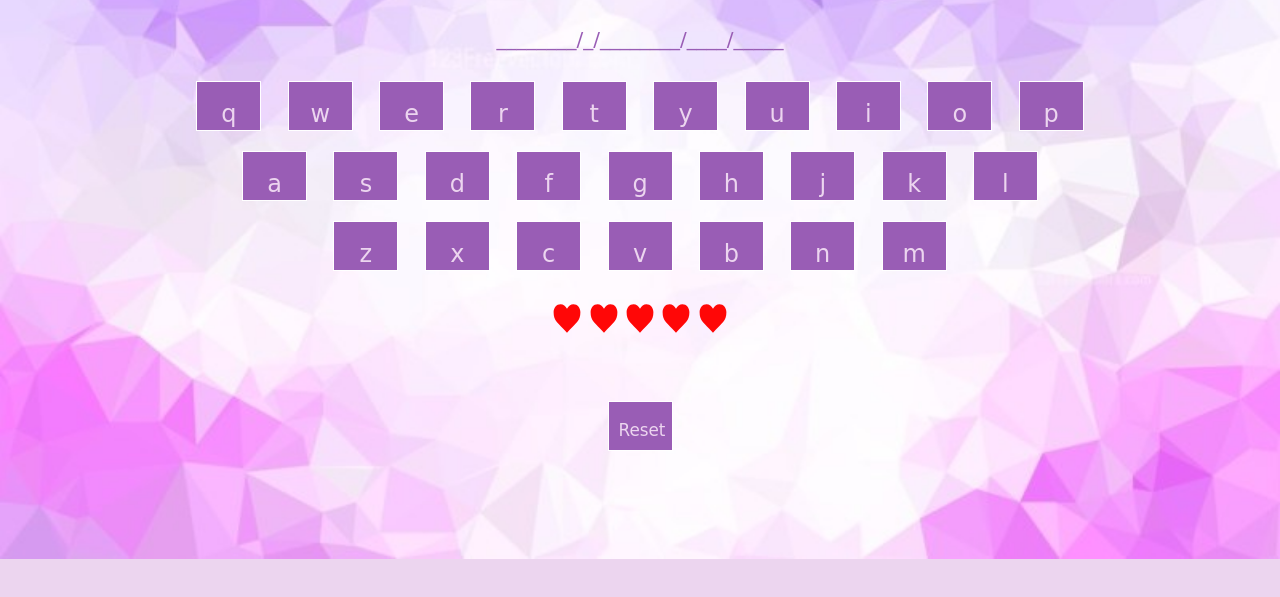
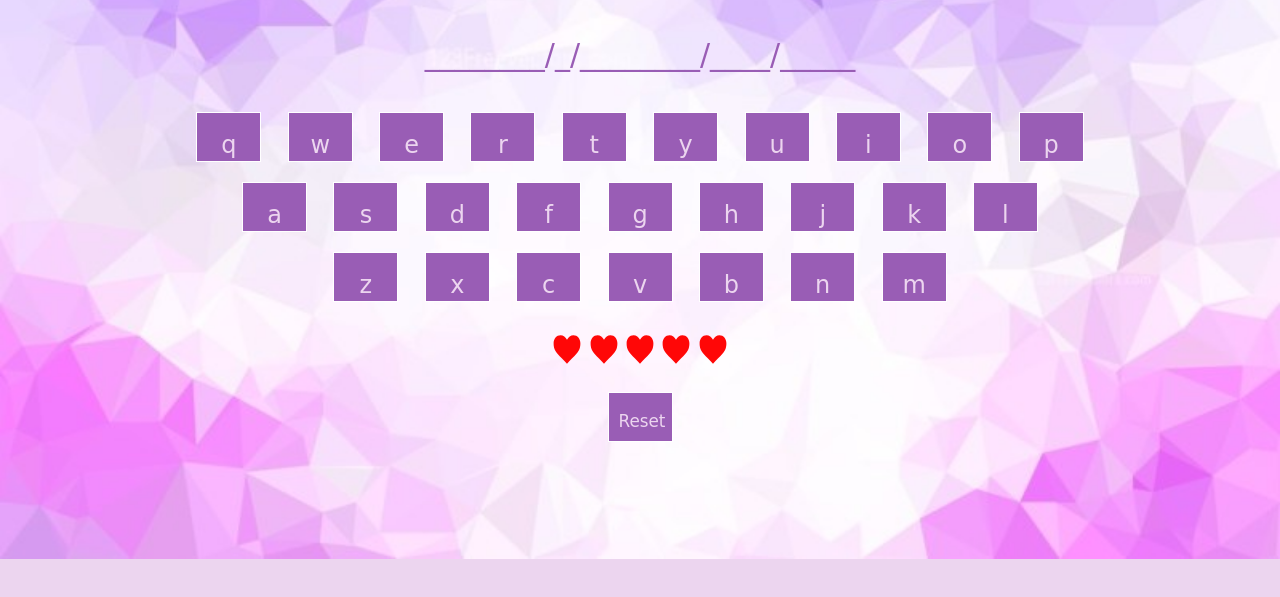
Before and after one commit to kellylimmm/Bingo-The-Word, a plain HTML site: page index.html in a window 1280 px wide. Shown: the part 161-758 px from the top of the page. Drawn offline with Linux system fonts and the light colour scheme; a web font is replaced by a local one.

Commit message:
Reset button postioning and guess font bigger

```diff
--- a/style.css
+++ b/style.css
@@ -23,10 +23,9 @@
   background-image: url("polygon.jpg");
   background-repeat: no-repeat;
   background-size: 100%;
-
 }
 
-button{
+button {
 
   background: #995DB5;
   color: #ECD5EF;
@@ -69,30 +68,21 @@
   border: solid 1px white;
   flex-direction: row;
   font-size: 60px;
-
-  }
+}
 
 ol, li, ul {
 	padding: 0;
 	display: inline-block;
-
-
 }
 
 .container {
 	font-size: 14px;
-/*	display: flex;*/
 	justify-content: center;
 	align-items: center;
 	padding-bottom: 10px;
+	margin-top: -40px;
 }
 
-/*.keyboard {
-font-size: 20px;
-justify-content: center;
-
+#sentences{
+	font-size: 30px;
 }
-
-.section {
-font-size: 30px;
-}*/
```
Also changed, not shown: index.html (+1 -1 lines).
